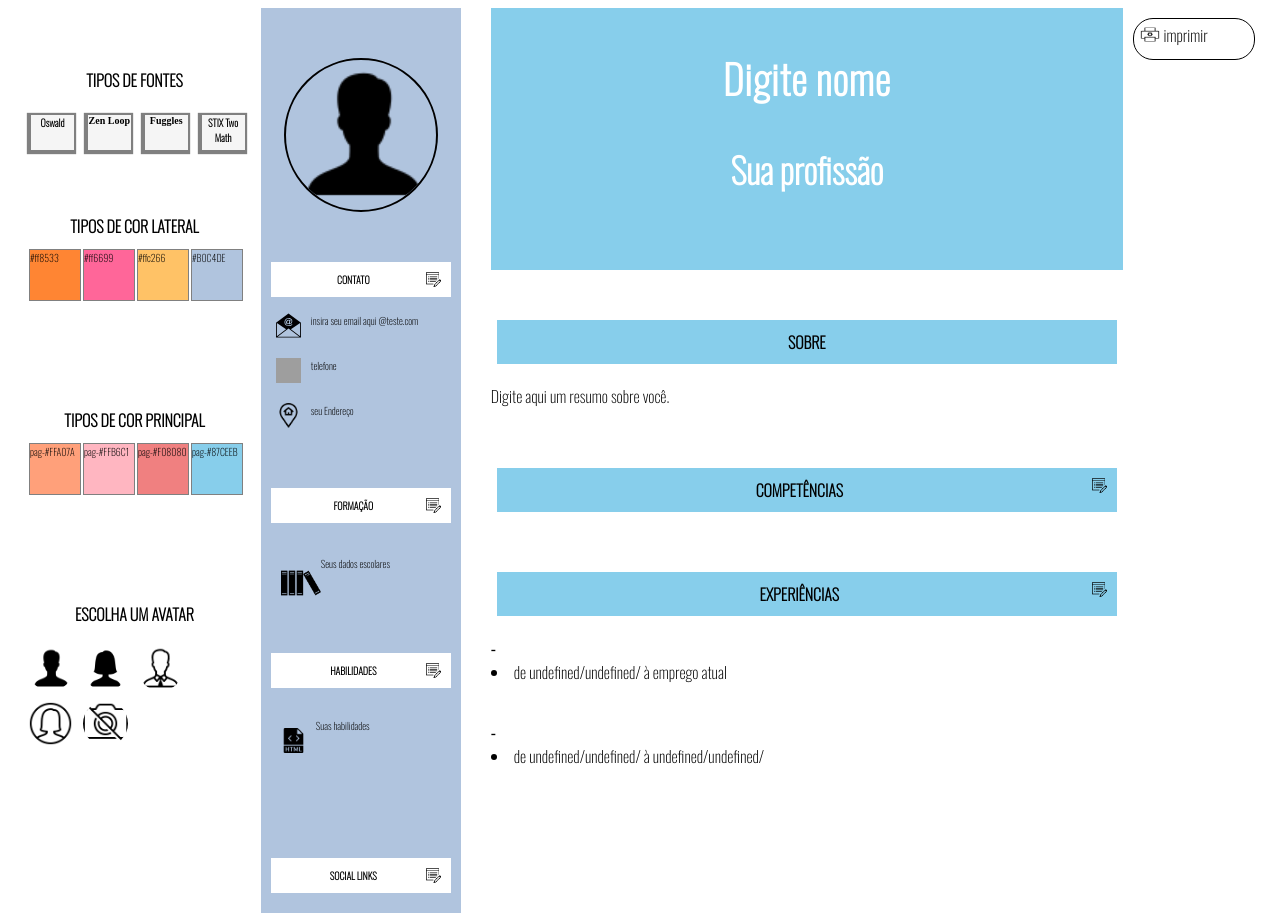
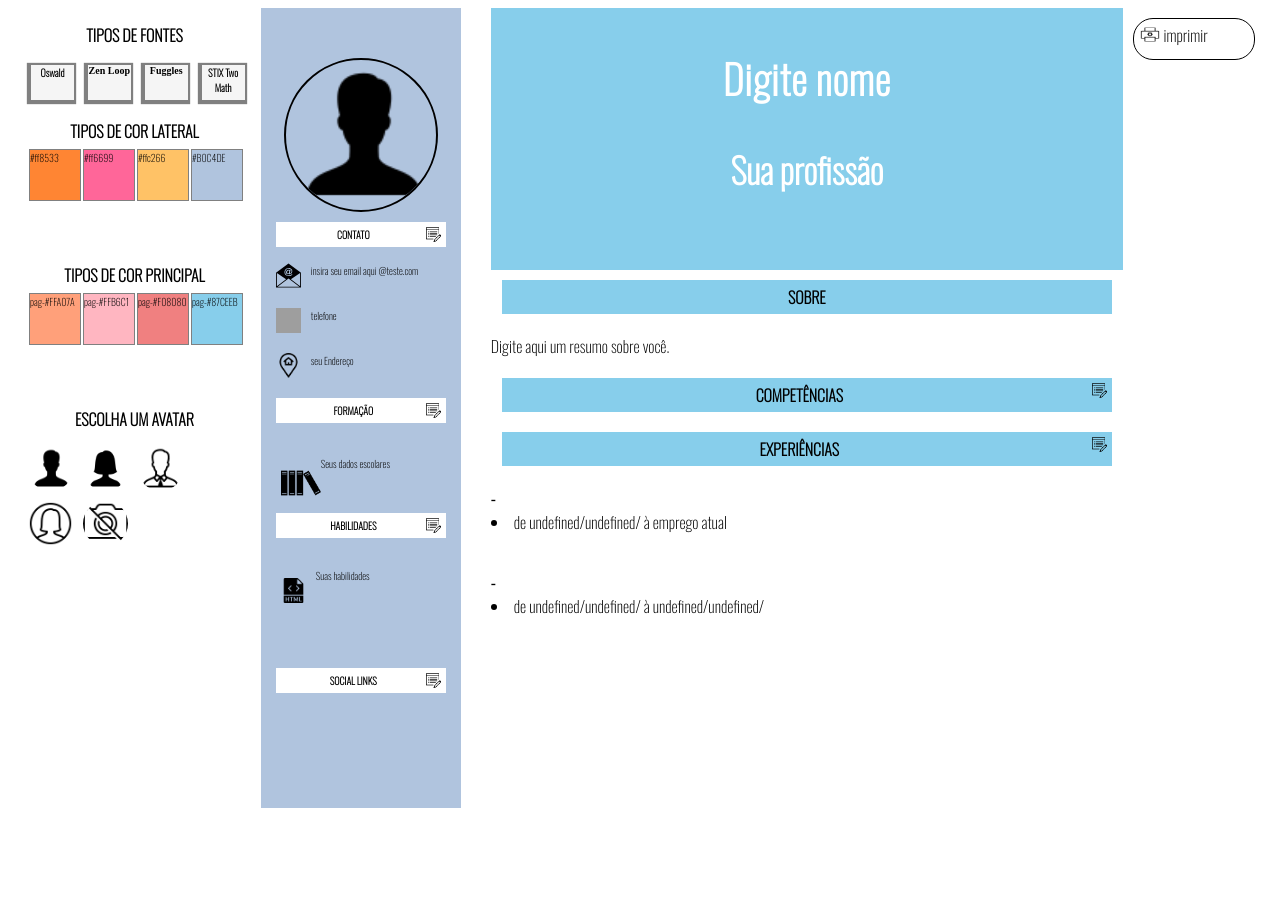
Before and after one commit to SoderJuliano/MeuProjetoPortifolio, a Vue app: page / in a window 1280 px wide. After the commit the page ends 816 px from the top, so only its background shows below. Built offline with nearby package versions, Linux system fonts and the light colour scheme; grey boxes are pictures that could not be loaded; a web font is replaced by a local one.

Commit message:
fixing tiles padding and margin

```diff
--- a/src/components/MultiMenu.vue
+++ b/src/components/MultiMenu.vue
@@ -34,7 +34,7 @@ export default {
 }
 @media only screen and(max-width:1000px) {
      .multiMenu-options{
-        height: 200px;
+        height: 150px;
         overflow: scroll;
         width: 80%;
         background-color: white;
--- a/src/components/Side.vue
+++ b/src/components/Side.vue
@@ -380,9 +380,9 @@ export default {
   font-weight: bolder;
   width: 80%;
   margin: 0 auto;
-  margin-top: 50px;
+  margin-top: 10px;
   text-align: center;
-  padding: 10px;
+  padding: 5px;
 }
 .data-container{
   display: flex;
```
